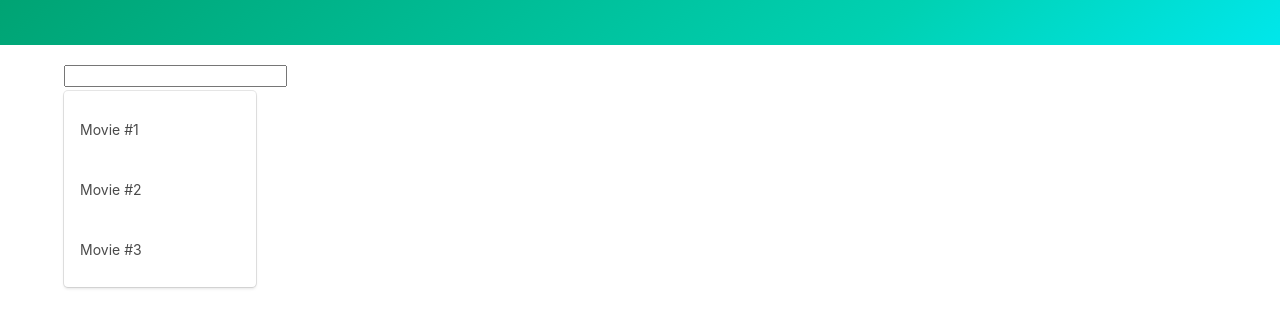
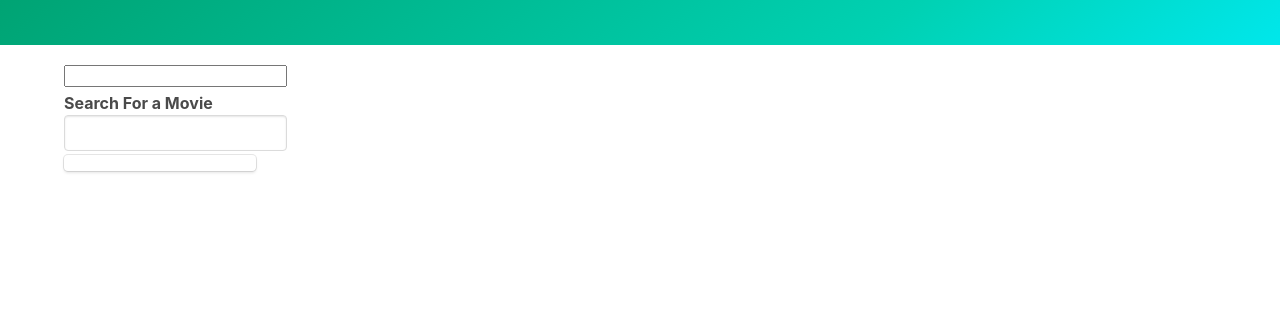
Before and after one commit to BaskoroR725/Modern-javascript-app, a plain HTML site: page myApp/2.Movie fight website/index.html in a window 1280 px wide. Shown: the part 87-414 px from the top of the page. Drawn offline with nearby package versions, Linux system fonts and the light colour scheme.

Commit message:
move menu on html to js file

```diff
--- a/myApp/2.Movie fight website/index.html
+++ b/myApp/2.Movie fight website/index.html
@@ -29,11 +29,8 @@
       <div class= 'dropdown is-active'>
         <input />
         <div class='dropdown-menu'>
-          <div class='dropdown-content'>
-            <a class='dropdown-item'>Movie #1</a>
-            <a class='dropdown-item'>Movie #2</a>
-            <a class='dropdown-item'>Movie #3</a>
-          </div>
+          <div class='autocomplete'></div>
+
         </div>
       </div>
       <div id='target'></div>
--- a/myApp/2.Movie fight website/index.js
+++ b/myApp/2.Movie fight website/index.js
@@ -13,7 +13,20 @@ const fetchData = async (searchTerm) => {
   return response.data.Search;
 };
 
+const root = document.querySelector('.autocomplete');
+root.innerHTML = `
+  <label><b>Search For a Movie</b></label>
+  <input class='input'/>
+  <div class = "dropdown">
+    <div class = "dropdown-menu">
+      <div class="dropdown-content results"></div>
+    </div>
+  </div>
+`;
+
 const input = document.querySelector('input');
+const dropdown = document.querySelector('.dropdown');
+const resultsWrapper = document.querySelector('.results')
 
 const onInput = async event => {
   const movies = await fetchData(event.target.value);// because this fetch data is an asyncronous
```
